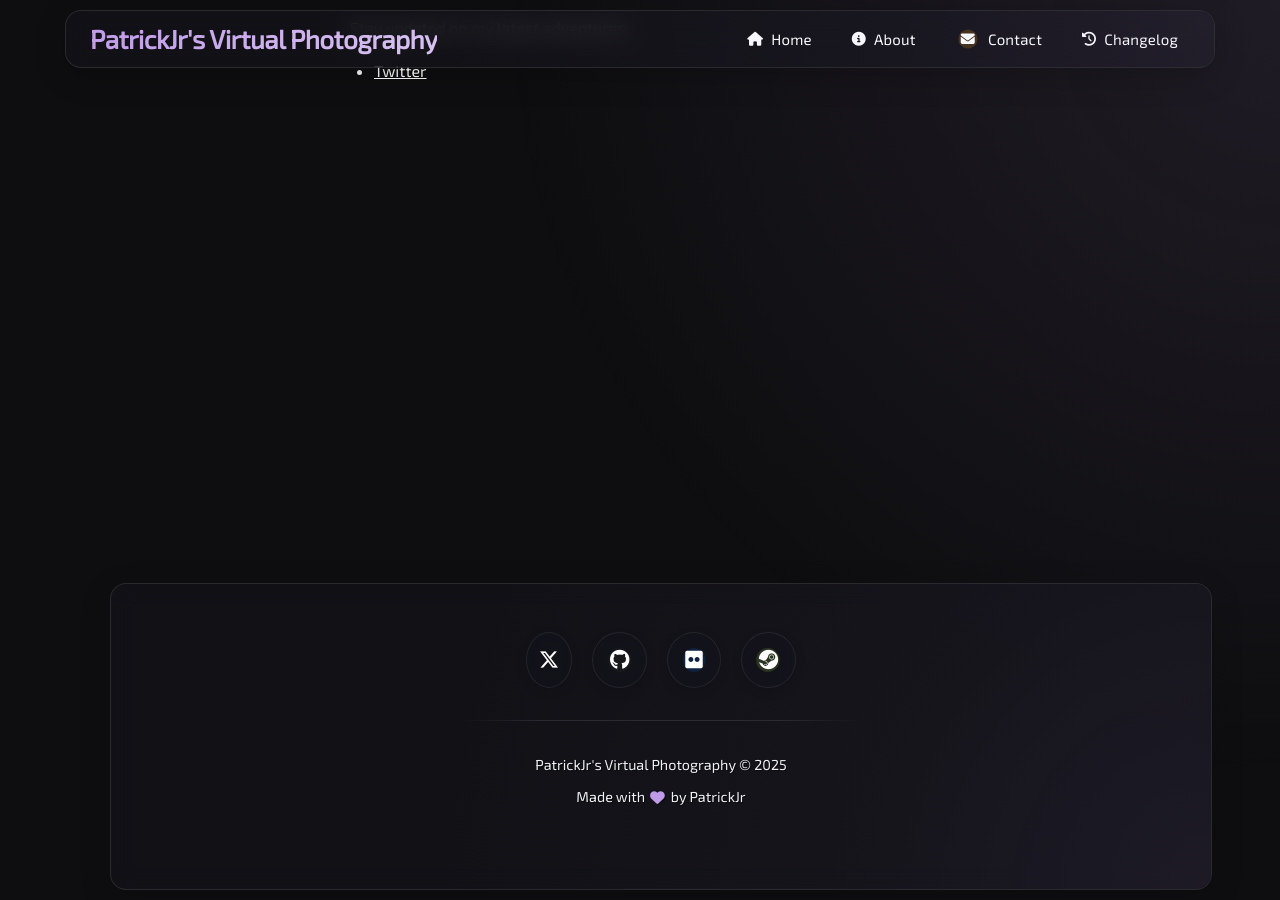
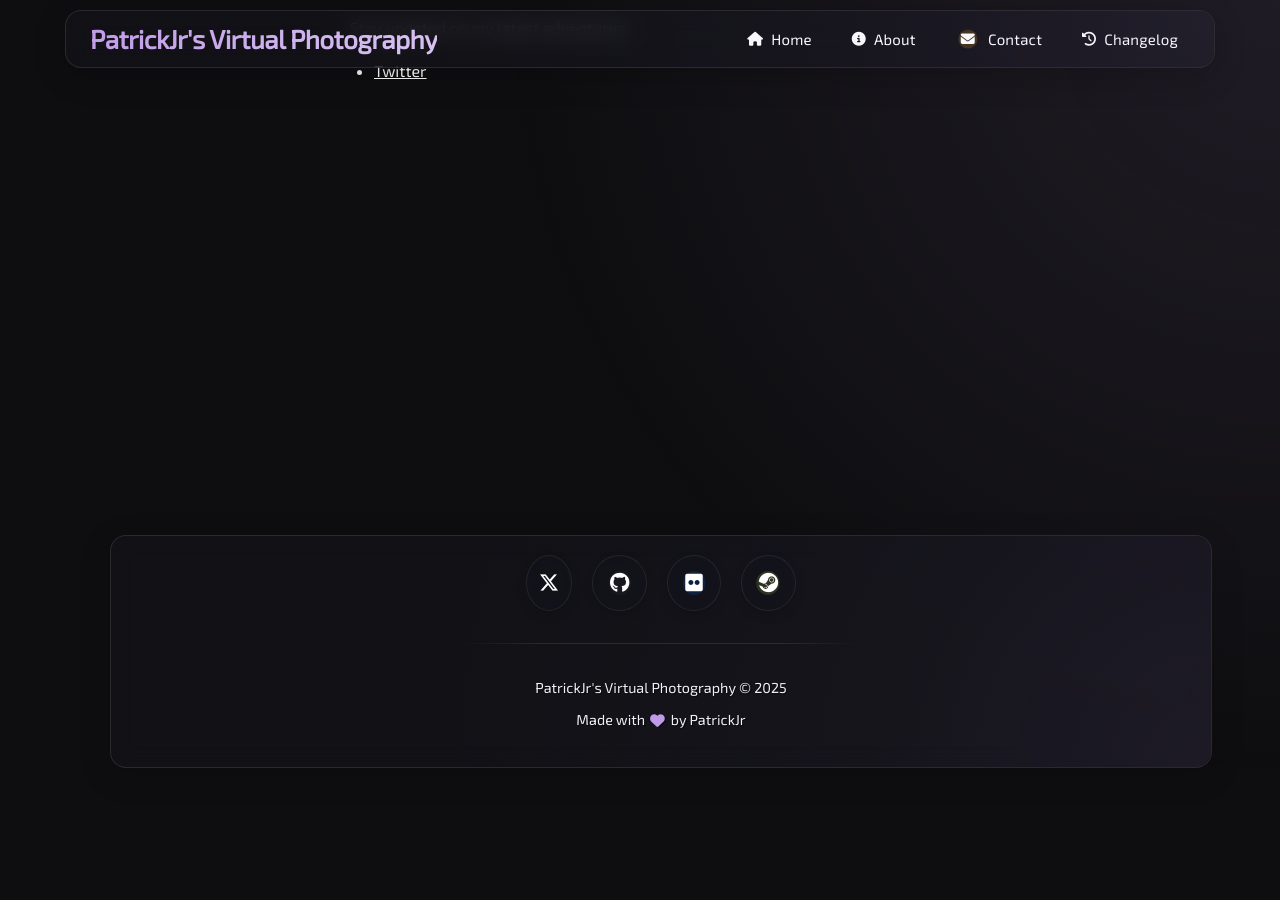
Before and after one commit to PatrickJnr/vp, a Jekyll site: the page built from pages/contact.md, in a window 1280 px wide and 900 px high, scrolled down 337 px. Built offline with Jekyll 4.4.1, drawn with Linux system fonts in a browser that asks for light colours; a style sheet for code colours, icons or effects is not loaded; after the commit the page ends 1115 px from its top, so only the background shows below that.

Commit message:
June 22, 2025

```diff
--- a/_includes/footer.html
+++ b/_includes/footer.html
@@ -21,8 +21,8 @@
 <style>
 .footer {
   position: relative;
-  padding: 3rem 0;
-  margin: 6rem 10px 10px 10px;
+  padding: 1.2rem 0;
+  margin: 3rem 10px 10px 10px;
   background: var(--glass-bg, rgba(19, 19, 26, 0.7));
   backdrop-filter: blur(12px);
   -webkit-backdrop-filter: blur(12px);
@@ -152,7 +152,7 @@
   color: var(--text-color-secondary, rgba(248, 249, 252, 0.7));
   font-size: 0.9rem;
   line-height: 1.6;
-  margin-top: 1.5rem;
+  margin-top: 0.7rem;
 }
 
 .footer-description p {
@@ -181,8 +181,8 @@
 
 @media (max-width: 640px) {
   .footer {
-    margin: 4rem 10px 10px 10px;
-    padding: 2rem 0;
+    margin: 2rem 10px 10px 10px;
+    padding: 0.8rem 0;
     max-width: 100%;
     margin-left: auto;
     margin-right: auto;
--- a/assets/css/_footer.scss
+++ b/assets/css/_footer.scss
@@ -5,12 +5,12 @@
   background: rgba(19, 19, 26, 0.7);
   color: #ffffff;
   text-align: center;
-  min-height: 56px;
+  min-height: 36px;
   line-height: 1.6;
   width: 1100px;
   margin-left: auto;
   margin-right: auto;
-  padding: 40px 0;
+  padding: 18px 0;
   border-top: 1px solid rgba(255, 255, 255, 0.1);
   backdrop-filter: blur(12px);
   -webkit-backdrop-filter: blur(12px);
@@ -62,18 +62,19 @@
     background: rgba(19, 19, 26, 0.7);
     color: #ffffff;
     text-align: center;
-    min-height: 56px;
+    min-height: 36px;
     line-height: 1.6;
     width: 100%;
     max-width: 95vw;
     margin-left: auto;
     margin-right: auto;
+    padding: 14px 0;
   }
 }
 
 .footer-description {
   display: block;
-  margin-bottom: 2rem;
+  margin-bottom: 1rem;
   color: #9ca3af;
   font-size: 0.9rem;
   line-height: 1.8;
```
